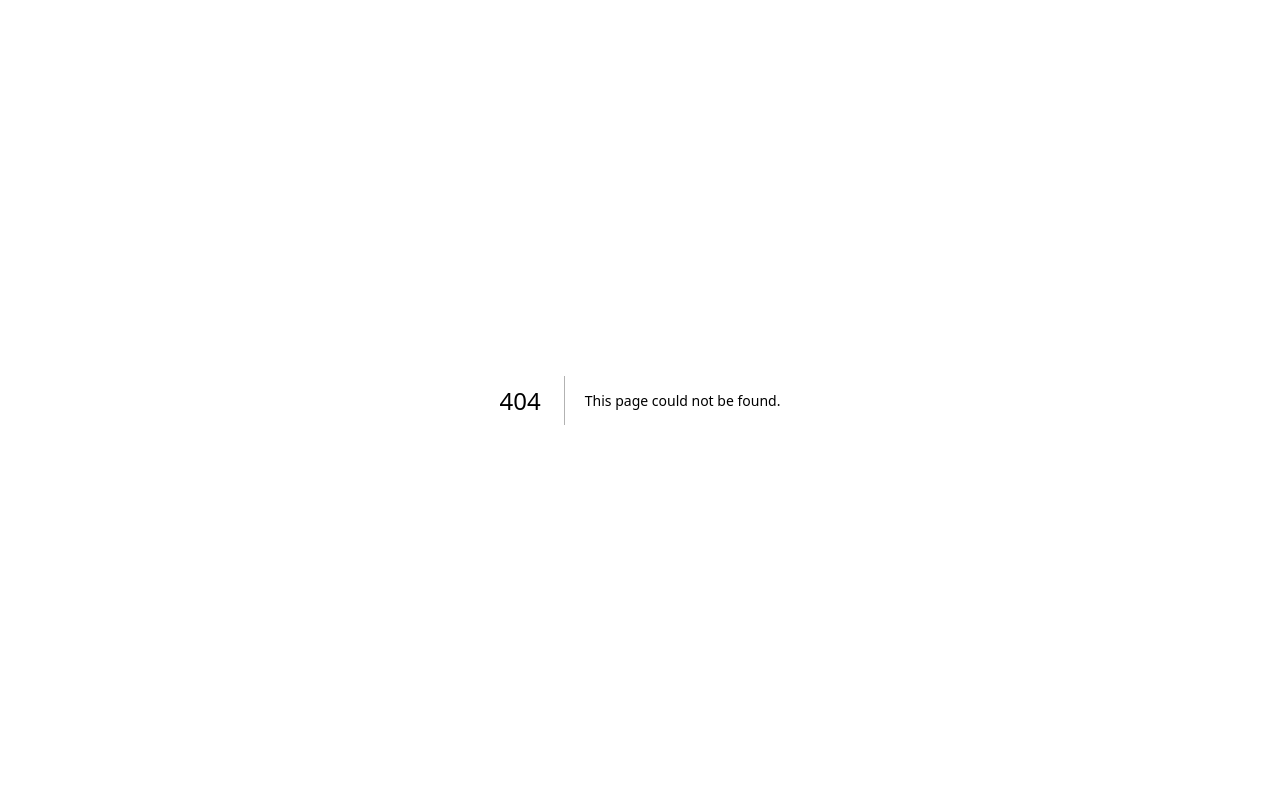
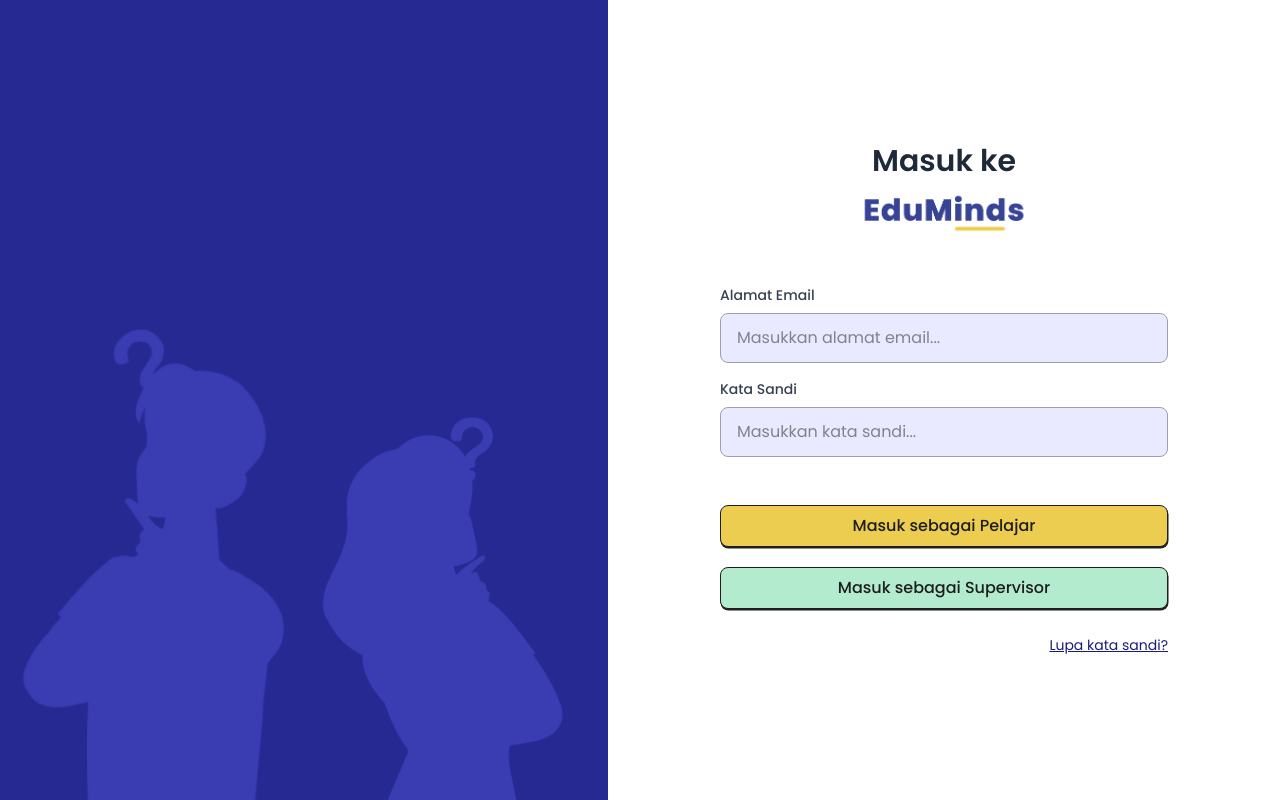
Before and after one commit to najwakahanifatima/EduMinds, a Next.js app in the folder apps/web/: page /login in a window 1280 px wide. Before the commit this address had no page. Built offline with nearby package versions, Linux system fonts and the light colour scheme.

Commit message:
feat: add login page

```diff
--- a/apps/web/src/app/_components/Button.tsx
+++ b/apps/web/src/app/_components/Button.tsx
@@ -4,8 +4,13 @@
   textColor?: string;
   borderColor?: string;
   fontWeight?: string;
+  width?: string | number;
+  height?: string | number;
+  className?: string;
   onClick?: () => void;
+  type?: 'button' | 'submit' | 'reset';
 };
+
 
 export default function Button({
   children,
@@ -13,6 +18,8 @@
   textColor = '#1E1E1E',
   borderColor = '#1E1E1E',
   fontWeight = 'font-semibold',
+  width,
+  height,
   onClick,
 }: Button) {
   return (
@@ -23,7 +30,6 @@
         border-[1px]
         rounded-lg
         px-6 py-2
-          w-4/5 max-w-xs
         transform transition-transform duration-200 hover:scale-105
         shadow-[0.5px_1.5px_0_rgba(30,30,30,1)]
       `}
@@ -31,6 +37,8 @@
         backgroundColor: bgColor,
         color: textColor,
         borderColor: borderColor,
+        width: width === 'full' ? '100%' : width,
+        height: height === 'full' ? '100%' : height,
       }}
     >
       {children}
--- /dev/null
+++ b/apps/web/src/app/login/page.tsx
@@ -0,0 +1,137 @@
+'use client'
+import { useRouter } from 'next/navigation';
+import { useState } from 'react';
+import Button from '../_components/Button';
+
+const Login = () => {
+  const Router = useRouter();
+  const [alamatEmail, setAlamatEmail] = useState('');
+  const [kataSandi, setKataSandi] = useState('');
+  const [showError, setShowError] = useState(false);
+
+  const handlePelajarSubmit = (e: React.FormEvent) => {
+    e.preventDefault();
+    if (!alamatEmail || !kataSandi) {
+      setShowError(true);
+      return;
+    }
+    setShowError(false);
+    console.log('Masuk sebagai pelajar diklik');
+    Router.push('/user-dashboard');
+  };
+
+  const handleSupervisorSubmit = (e: React.FormEvent) => {
+    e.preventDefault();
+    if (!alamatEmail || !kataSandi) {
+      setShowError(true);
+      return;
+    }
+    setShowError(false);
+    console.log('Masuk sebagai supervisor diklik');
+    Router.push('/supervisor-dashboard');
+  };
+
+  return (
+    <div className="h-screen flex">
+        <div className="flex-1 relative overflow-hidden">
+            <img
+            src="login-bgver2.png"
+            alt="Login Background"
+            className="w-full h-full object-cover"
+            />
+        </div>
+      <div className="flex-1 bg-white flex items-center justify-center p-8">
+        <div className="w-full max-w-md space-y-6">
+          <div className="text-center">
+            <h1 className="font-semibold text-3xl text-gray-800 mb-2">Masuk ke</h1>
+            <div className="flex justify-center -mt-10 -mb-3">
+              <img
+                src="logo.png"
+                alt="EduMinds Logo"
+                className="w-72 h-auto"
+              />
+            </div>
+          </div>
+          <div className="space-y-4">
+            <div>
+              <label className="block text-sm font-medium text-gray-700 mb-2">
+                Alamat Email
+              </label>
+              <input
+                type="email"
+                value={alamatEmail}
+                required
+                onChange={(e) => setAlamatEmail(e.target.value)}
+                placeholder="Masukkan alamat email..."
+                className={`w-full px-4 py-3 bg-[#e9e9ff] border rounded-lg focus:ring-2 focus:ring-[#7476e7] focus:border-transparent outline-none transition-all ${
+                  showError && !alamatEmail ? 'border-red-500' : 'border-gray-400'
+                }`}
+              />
+            </div>
+            <div>
+              <label className="block text-sm font-medium text-gray-700 mb-2">
+                Kata Sandi
+              </label>
+              <input
+                type="password"
+                value={kataSandi}
+                required
+                onChange={(e) => setKataSandi(e.target.value)}
+                placeholder="Masukkan kata sandi..."
+                className={`w-full px-4 py-3 bg-[#e9e9ff] border rounded-lg focus:ring-2 focus:ring-[#7476e7] focus:border-transparent outline-none transition-all ${
+                  showError && !kataSandi ? 'border-red-500' : 'border-gray-400'
+                }`}
+              />
+            </div>
+          </div>
+          {showError && (
+            <div className="text-red-500 text-sm mt-2">
+              Harap isi alamat email dan kata sandi dengan benar
+            </div>
+          )}
+          <div className="space-y-5 mt-12">
+            <form
+              onSubmit={handlePelajarSubmit}
+              className="space-y-5 mt-12"
+            >
+              <Button
+                type="submit"
+                bgColor="#EDCD50"
+                width="full"
+                fontWeight="font-medium"
+              >
+                Masuk sebagai Pelajar
+              </Button>
+            </form>
+            <form
+              onSubmit={handleSupervisorSubmit}
+            >
+              <Button
+                type="submit"
+                bgColor="#B3EBCE"
+                width="full"
+                fontWeight="font-medium"
+              >
+                Masuk sebagai Supervisor
+              </Button>
+            </form>
+          </div>
+          <div className="text-right">
+            <a
+              href="#"
+              className="text-[#1A1C7B] hover:text-[#5254A8] text-sm underline"
+              onClick={(e) => {
+                e.preventDefault();
+                console.log('Lupa kata sandi diklik');
+              }}
+            >
+              Lupa kata sandi?
+            </a>
+          </div>
+        </div>
+      </div>
+    </div>
+  );
+};
+
+export default Login;
--- a/apps/web/src/app/page.tsx
+++ b/apps/web/src/app/page.tsx
@@ -1,16 +1,20 @@
 'use client'
+import { useRouter } from 'next/navigation';
 import Button from './_components/Button';
 
-export default function Home() {
+const Home = () => {
+  const Router = useRouter();
   return (
     <div>
       <img src="landing-page-bg.png" className="w-full h-[225px] mb-16"/>
       <h1 className="font-semibold text-3xl text-center">Selamat Datang di</h1>
       <img src="logo.png" className="mx-auto w-72 -mt-6 mb-6"/>
       <div className="flex flex-col items-center gap-4">
-        <Button bgColor="#EDCD50">Masuk</Button>
-        <Button bgColor="#B3EBCE">Daftar Akun</Button>
+        <Button bgColor="#EDCD50" onClick={() => Router.push("/login")} width="250px">Masuk</Button>
+        <Button bgColor="#B3EBCE" width="250px">Daftar Akun</Button>
       </div>
     </div>
   )
 }
+
+export default Home;
```
Also changed, not shown: apps/web/public/login-bg.png (added), apps/web/public/login-bgver2.png (added). Lines whose indentation alone changed are shown as unchanged.
